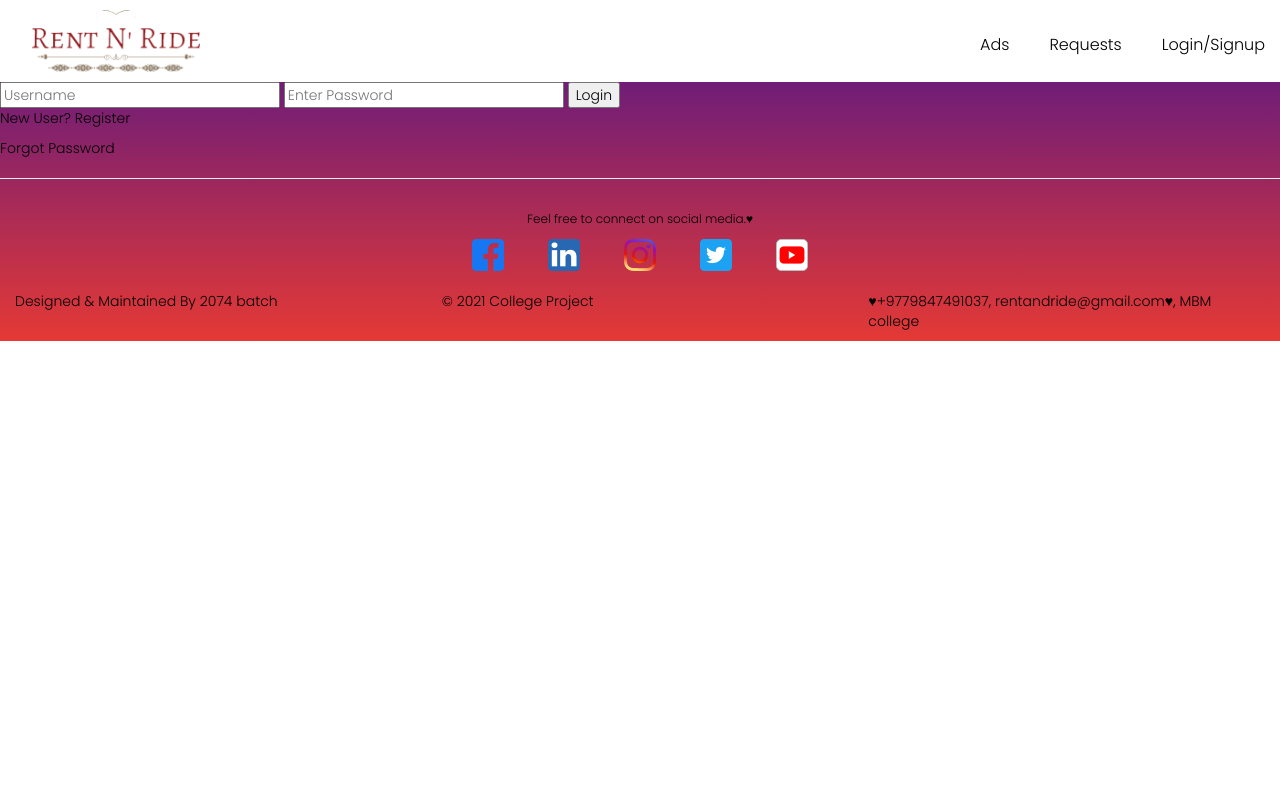
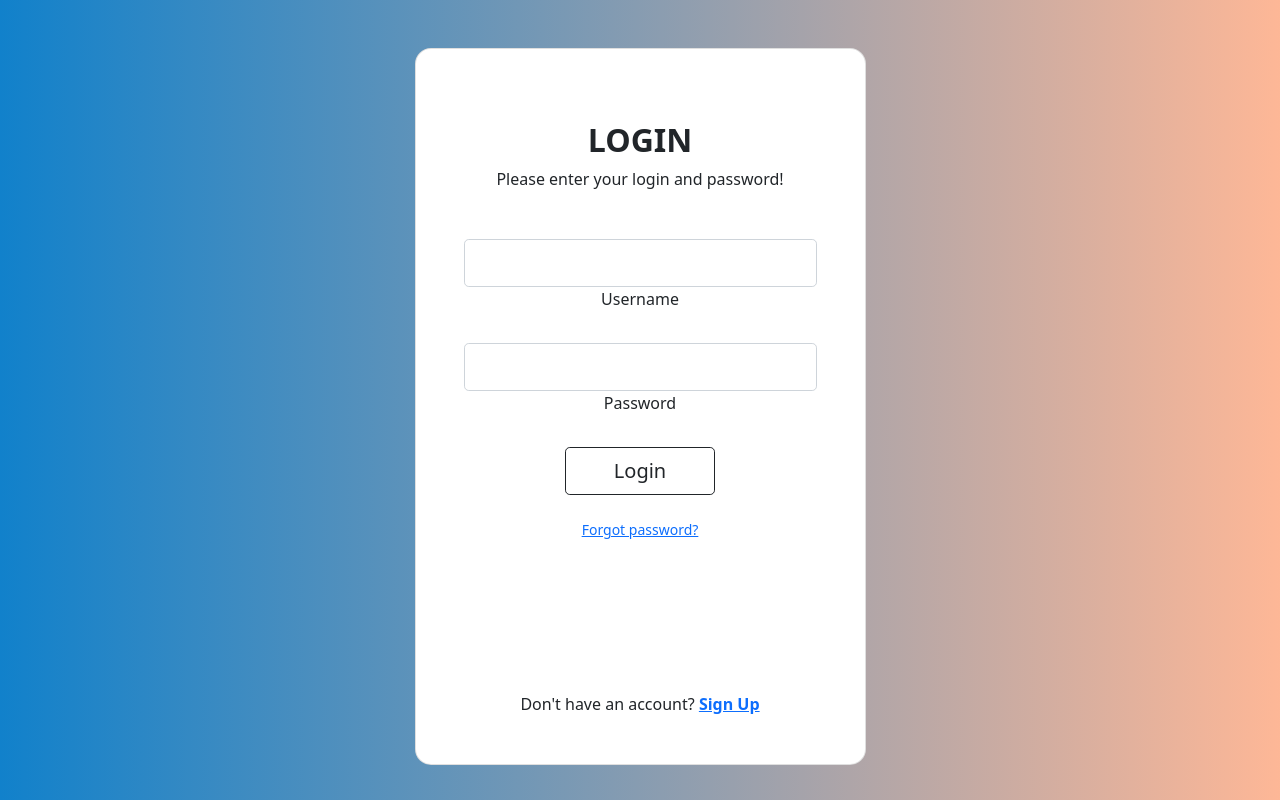
Before and after one commit to bibek-beebayk/rent_n_ride, a Django app: page /users/login/ in a window 1280 px wide. Run offline with Django 4.2, Linux system fonts and the light colour scheme; some libraries are stand-ins or nearby versions.

Commit message:
Modified some files

```diff
--- a/ads/urls.py
+++ b/ads/urls.py
@@ -9,5 +9,7 @@ urlpatterns = [
     path('create-ad/', views.createAd, name='create-ad'),
     path('update-ad/<str:pk>/', views.updateAd, name='update-ad'),
     path('delete-ad/<str:pk>/', views.deleteAd, name='delete-ad'),
+    path('nearby-ads/', views.nearbyAd, name='nearby-ads'),
+    path('compare-ads/', views.compareAds, name='compare-ads'),
 
 ]
--- a/requests/urls.py
+++ b/requests/urls.py
@@ -8,5 +8,6 @@ urlpatterns = [
     path('create-request/', views.createRequest, name='create-request'),
     path('update-request/<str:pk>/', views.updateRequest, name='update-request'),
     path('delete-request/<str:pk>/', views.deleteRequest, name='delete-request'),
+    path('nearby-requests/', views.nearbyRequests, name='nearby-requests'),
 
 ]
--- a/requests/views.py
+++ b/requests/views.py
@@ -41,6 +41,12 @@ def request_details(request, pk):
     context = {'request': req}
     return render(request, 'requests/request-details.html', context)
 
+def nearbyRequests(request):
+
+    # rmaining to implement
+
+    return render(request, 'requests/nearby-requests.html')
+
 @login_required(login_url='login')
 def createRequest(request):
     profile = request.user.profile
--- a/static/styles/style.css
+++ b/static/styles/style.css
@@ -266,145 +266,7 @@ button:hover{
 .checked{
   color:orange;
 }
-/* reviews and ratings*/
-body {
-    background-image: linear-gradient(#4A148C, #E53935);
-    background-repeat: no-repeat;
-    color: #000;
-    overflow-x: hidden
+
+.compare-link{
+  font-style: none;
 }
-
-a {
-    text-decoration: none !important;
-    color: inherit
-}
-
-a:hover {
-    color: #455A64
-}
-
-.card {
-    border-radius: 5px;
-    background-color: #fff;
-    padding-left: 60px;
-    padding-right: 60px;
-    margin-top: 30px;
-    padding-top: 30px;
-    padding-bottom: 30px
-}
-
-.rating-box {
-    width: 130px;
-    height: 130px;
-    margin-right: auto;
-    margin-left: auto;
-    background-color: #FBC02D;
-    color: #fff
-}
-
-.rating-label {
-    font-weight: bold
-}
-
-.rating-bar {
-    width: 300px;
-    padding: 8px;
-    border-radius: 5px
-}
-
-.bar-container {
-    width: 100%;
-    background-color: #f1f1f1;
-    text-align: center;
-    color: white;
-    border-radius: 20px;
-    cursor: pointer;
-    margin-bottom: 5px
-}
-
-.bar-5 {
-    width: 70%;
-    height: 13px;
-    background-color: #FBC02D;
-    border-radius: 20px
-}
-
-.bar-4 {
-    width: 30%;
-    height: 13px;
-    background-color: #FBC02D;
-    border-radius: 20px
-}
-
-.bar-3 {
-    width: 20%;
-    height: 13px;
-    background-color: #FBC02D;
-    border-radius: 20px
-}
-
-.bar-2 {
-    width: 10%;
-    height: 13px;
-    background-color: #FBC02D;
-    border-radius: 20px
-}
-
-.bar-1 {
-    width: 0%;
-    height: 13px;
-    background-color: #FBC02D;
-    border-radius: 20px
-}
-
-td {
-    padding-bottom: 10px
-}
-
-.star-active {
-    color: #FBC02D;
-    margin-top: 10px;
-    margin-bottom: 10px
-}
-
-.star-active:hover {
-    color: #F9A825;
-    cursor: pointer
-}
-
-.star-inactive {
-    color: #CFD8DC;
-    margin-top: 10px;
-    margin-bottom: 10px
-}
-
-.blue-text {
-    color: #0091EA
-}
-
-.content {
-    font-size: 18px
-}
-
-.profile-pic {
-    width: 90px;
-    height: 90px;
-    border-radius: 100%;
-    margin-right: 30px
-}
-
-.pic {
-    width: 80px;
-    height: 80px;
-    margin-right: 10px
-}
-
-.vote {
-    cursor: pointer
-}
-
-.flex-container{
-  display:flex;
-  flex-direction: row;
-  justify-content: center;
-}
--- a/templates/main.html
+++ b/templates/main.html
@@ -8,10 +8,14 @@
     <meta name="viewport" content="width=device-width, initial-scale=1.0">
     <title>RentN'Ride</title>
     <link rel="stylesheet" type="text/css" href="{% static 'styles/bootstrap.min.css' %}">
+    <link href="http://maxcdn.bootstrapcdn.com/font-awesome/4.2.0/css/font-awesome.min.css" rel="stylesheet">
+
+    <!-- Custom CSS -->
     <link rel="stylesheet" type="text/css" href="{% static 'styles/style.css' %}">
     <link rel="stylesheet" type="text/css" href="{% static 'styles/single-product.css' %}">
-    <link href="http://maxcdn.bootstrapcdn.com/font-awesome/4.2.0/css/font-awesome.min.css" rel="stylesheet">
+
     <link rel="stylesheet" type="text/css" href="{% static 'styles/skdslider.css' %}">
+
     <script src="{% static 'js/getUsers.js' %}"></script>
     <link rel="stylesheet" href="{% static 'styles/dashboard.css' %}">
 </head>
--- a/templates/navbar.html
+++ b/templates/navbar.html
@@ -25,6 +25,8 @@
 					<li><a href="{% url 'requests-archive' %}">Requests</a></li>
 					<li><a href="{% url 'ads-archive' %}">Ads</a></li>
 
+
+
 					<!-- <li>
 						<form action="#">
 							<input type="search" placeholder="Search  for vehicle.....">
--- a/users/templates/users/login.html
+++ b/users/templates/users/login.html
@@ -1,28 +1,106 @@
-{% extends 'main.html' %}
+<!DOCTYPE html>
+<html lang="en">
 
-{% block content %}
+<head>
+    <meta charset="UTF-8">
+    <meta http-equiv="X-UA-Compatible" content="IE=edge">
+    <meta name="viewport" content="width=device-width, initial-scale=1.0">
+    <link href="https://cdn.jsdelivr.net/npm/bootstrap@5.1.3/dist/css/bootstrap.min.css" rel="stylesheet"
+        integrity="sha384-1BmE4kWBq78iYhFldvKuhfTAU6auU8tT94WrHftjDbrCEXSU1oBoqyl2QvZ6jIW3" crossorigin="anonymous">
+    <style>
+        .gradient-custom {
+            /* fallback for old browsers */
+            background: #b0a1c0;
 
+            /* Chrome 10-25, Safari 5.1-6 */
+            background: -webkit-linear-gradient(to right, rgb(203, 17, 17), rgb(252, 37, 205));
+
+            /* W3C, IE 10+/ Edge, Firefox 16+, Chrome 26+, Opera 12+, Safari 7+ */
+            background: linear-gradient(to right, rgb(17, 129, 203), rgba(252, 105, 37, 0.479))
+        }
+
+        .flex-container{
+            display: flex;
+            flex-direction: column;
+            align-items: center;
+            justify-content: center;
+        }
+    </style>
+    <title>Document</title>
+</head>
+
+<body>
     {% if page == 'register' %}
-    <h1>Registration Page</h1>
-
+    <div class="flex-container">
+        <div><h1>Registration Page</h1></div>
+        <div>
             <form action="{% url 'register' %}" method="POST">
                 {% csrf_token %}
                 {{form.as_p}}
                 <input type="submit" value="Register">
+                <div><p>Already Registered? <a href="{% url 'login' %}">Login</a></p></div>
 
             </form>
+        </div>
+    </div>
 
-    <p>Already Registered? <a href="{% url 'login' %}">Login</a></p>
+
+
+
+
     {% else %}
     <form action="{% url 'login' %} " method="POST">
         {% csrf_token %}
-    <input type="text" name="username" placeholder="Username">
-    <input type="password" name="password" placeholder="Enter Password">
-    <input type="submit" value="Login">
+        <!-- <input type="text" name="username" placeholder="Username">
+        <input type="password" name="password" placeholder="Enter Password"> -->
+        <!-- Added Code -->
+        <section class="vh-100 gradient-custom">
+            <div class="container py-5 h-100">
+                <div class="row d-flex justify-content-center align-items-center h-100">
+                    <div class="col-12 col-md-8 col-lg-6 col-xl-5">
+                        <div class="card bg-white text-dark" style="border-radius: 1rem;">
+                            <div class="card-body p-5 text-center">
 
-    <p>New User? <a href="{% url 'register' %}">Register</a></p>
-    <p><a href="{% url 'reset_password' %}">Forgot Password</a></p>
+                                <div class="mb-md-5 mt-md-4 pb-5">
+
+                                    <h2 class="fw-bold mb-2 text-uppercase">Login</h2>
+                                    <p class="text-dark-50 mb-5">Please enter your login and password!</p>
+
+                                    <div class="form-outline form-white mb-4">
+                                        <input type="text" id="" class="form-control form-control-lg" name="username" />
+                                        <label class="form-label" for="typeEmailX">Username</label>
+                                    </div>
+
+                                    <div class="form-outline form-white mb-4">
+                                        <input type="password" name="password" id=""
+                                            class="form-control form-control-lg" />
+                                        <label class="form-label" for="typePasswordX">Password</label>
+                                    </div>
+
+
+
+                                    <button class="btn btn-outline-dark btn-lg px-5" type="submit">Login</button>
+                                    <br><br>
+
+                                    <p class="small mb-5 pb-lg-2"><a class="text-dark-50" href="{% url 'reset_password' %}">Forgot password?</a>
+                                    </p>
+
+                                </div>
+
+                                <div>
+                                    <p class="mb-0">Don't have an account? <a href="{% url 'register' %}"
+                                            class="text-dark-50 fw-bold">Sign Up</a></p>
+                                </div>
+
+                            </div>
+                        </div>
+                    </div>
+                </div>
+            </div>
+        </section>
+        <!-- Added Code -->
     </form>
     {% endif %}
+</body>
 
-{% endblock content %}
+</html>
--- a/users/templates/users/user-profile.html
+++ b/users/templates/users/user-profile.html
@@ -12,7 +12,7 @@
                         <h4>{{profile.username}}</h4>
 
                         <p class="text-muted font-size-sm">{{profile.location}}</p>
-                        <button class="btn btn-primary"><a href="{% url 'create-message' profile.id %}">Message</a> </button>
+                        <button class="btn btn-success"><a href="{% url 'create-message' profile.id %}">Message</a> </button>
 
                     </div>
                 </div>
```
Also changed, not shown: ads/templates/ads/compare-ads.html (added, +10 -0 lines), ads/templates/ads/index.html (+10 -6 lines), ads/templates/ads/nearby-ads.html (added, +8 -0 lines), ads/views.py (+12 -0 lines), requests/templates/requests/nearby-requests.html (added, +7 -0 lines), static/js/main.js (added, +11 -0 lines), db.sqlite3. Lines whose indentation alone changed are shown as unchanged.
